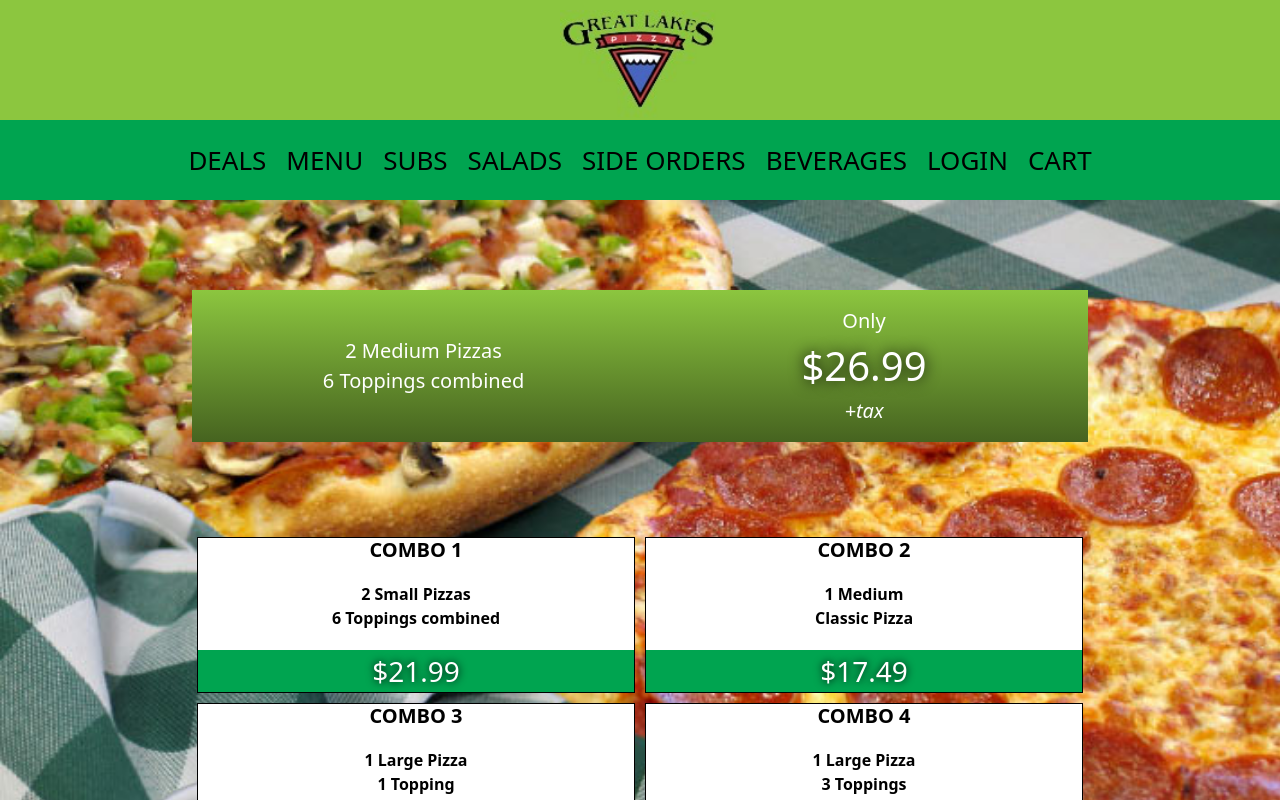
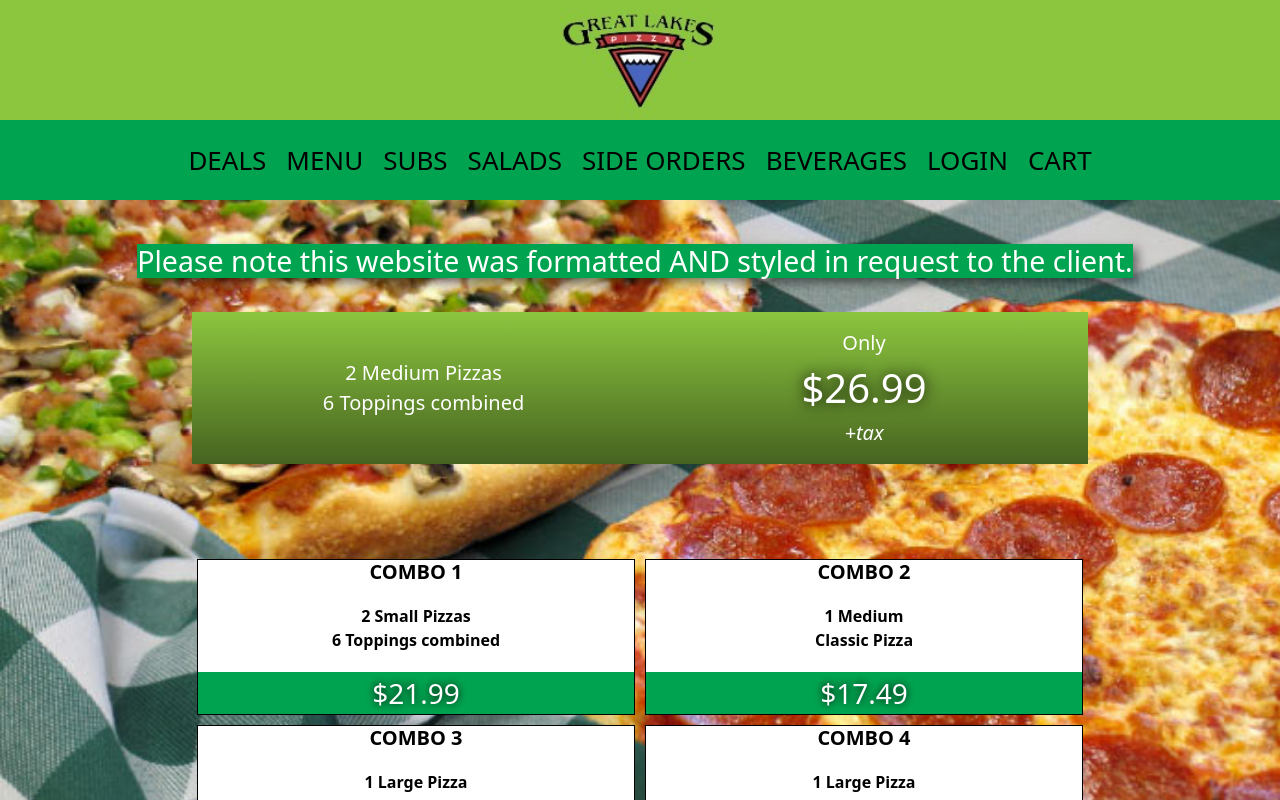
Before and after one commit to RadriaansNES/app, a React (Create React App) app in the folder app/: page / in a window 1280 px wide. Shown: the top 800 px of the page. Built offline with nearby package versions, Linux system fonts and the light colour scheme.

Commit message:
Disclaimer.

```diff
--- a/app/src/App.css
+++ b/app/src/App.css
@@ -11,6 +11,15 @@
 a {
   color: #000000;
   text-decoration: none;
+}
+
+.warnMessage {
+  position: relative;
+  top: 8vh;
+  display: flex;
+  justify-content: center;
+  max-width: 80%;
+  margin: 0 auto;
 }
 
 
--- a/app/src/components/Pages/Menu/WhatsNew.jsx
+++ b/app/src/components/Pages/Menu/WhatsNew.jsx
@@ -76,6 +76,11 @@
         </h1>
       </div>
       <div className='main'>
+        <div className='warnMessage'>
+          <h2>
+            Please note this website was formatted AND styled in request to the client.
+          </h2>
+        </div>
         <div className='mainCombo'>
           <p className='maininfo' onClick={() => scrollToTopAndNavigate('/combo/0')}>
             2 Medium Pizzas<br />6 Toppings combined
```
Also changed, not shown: 1 other file (tests, documents, lock files or other folders).
